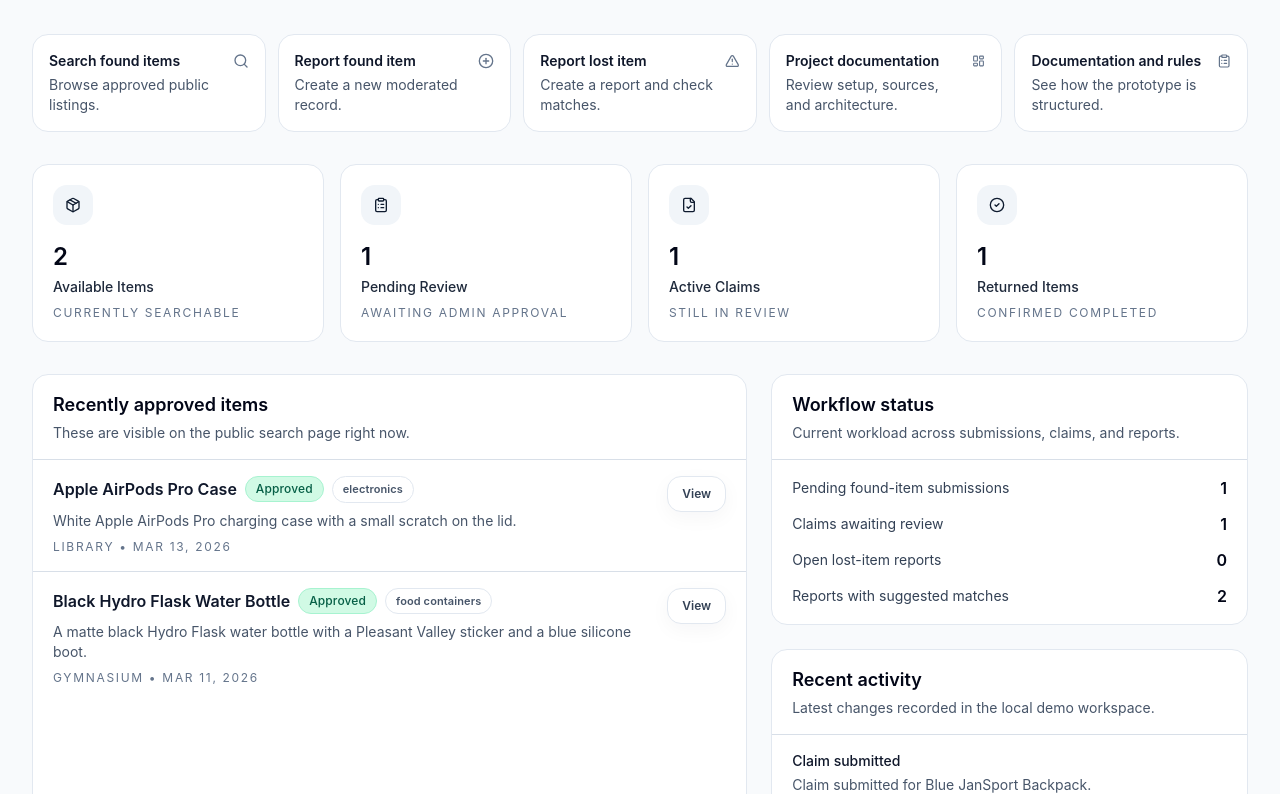
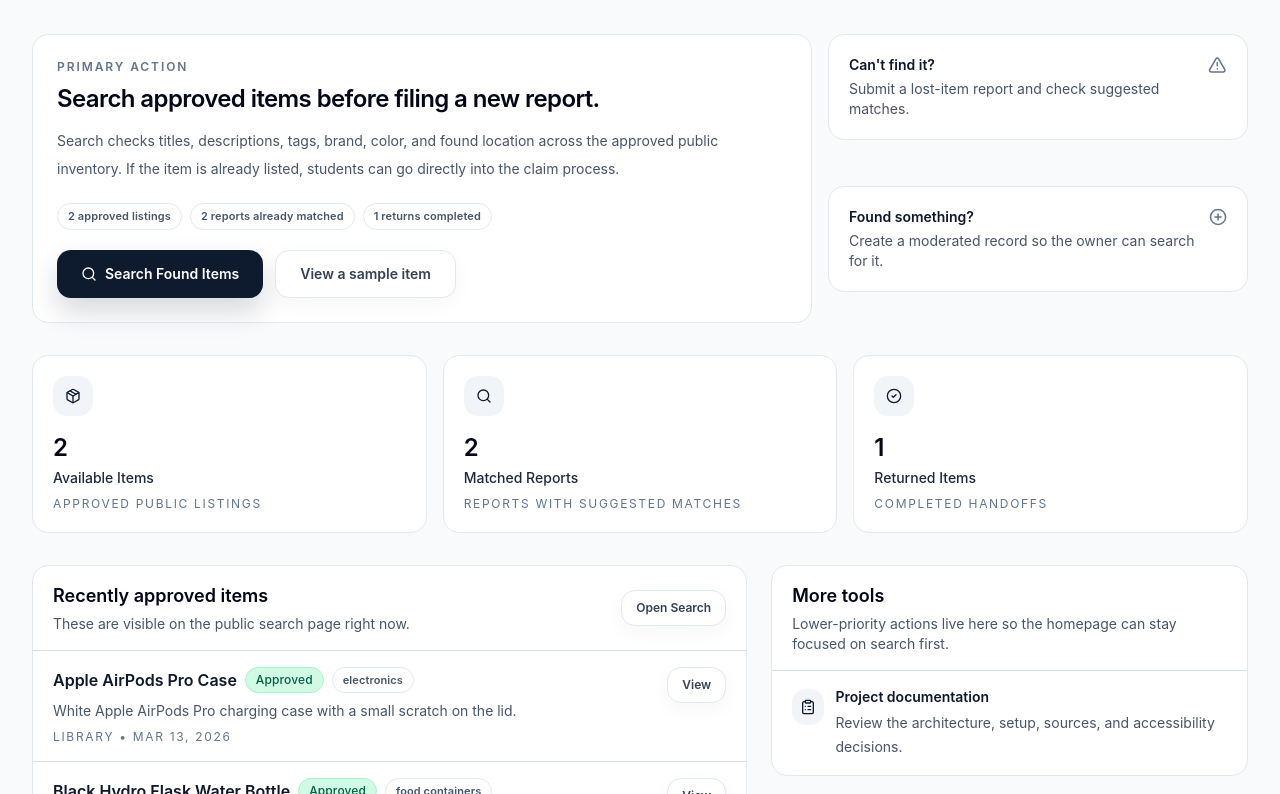
Before and after one commit to sashwatc/WebCodingDev26, a React (Vite) app: page /#/Home in a window 1280 px wide. Shown: the part 266-1060 px from the top of the page. Built offline with nearby package versions, Linux system fonts and the light colour scheme.

Commit message:
Simplify homepage action hierarchy

```diff
--- a/src/pages/Home.jsx
+++ b/src/pages/Home.jsx
@@ -1,6 +1,6 @@
 /**
  * FindBack AI - Home Page
- * Focuses on live system status and direct actions instead of presentation-heavy marketing.
+ * Centers the homepage around one primary action and moves secondary tools lower.
  */
 
 import React from "react";
@@ -17,11 +17,11 @@ import {
   AlertTriangle,
   CheckCircle2,
   ClipboardList,
-  FileCheck,
   LayoutDashboard,
   Package,
   PlusCircle,
   Search,
+  Shield,
 } from "lucide-react";
 
 export default function Home() {
@@ -55,99 +55,119 @@ export default function Home() {
   const openReports = lostReports.filter((report) => report.status === "open");
   const matchedReports = lostReports.filter((report) => report.matched_items?.length > 0);
   const recentApprovedItems = approvedItems.slice(0, 5);
-  const recentActivity = auditLogs.slice(0, 5);
+  const recentActivity = auditLogs.slice(0, 4);
   const isAdminWorkspace = isAdminUser && isAdminMode;
 
-  const stats = [
-    { label: "Available Items", value: approvedItems.length, helper: "currently searchable", icon: Package },
-    { label: "Pending Review", value: pendingItems.length, helper: "awaiting admin approval", icon: ClipboardList },
-    { label: "Active Claims", value: activeClaims.length, helper: "still in review", icon: FileCheck },
-    { label: "Returned Items", value: returnedItems.length, helper: "confirmed completed", icon: CheckCircle2 },
+  const publicStats = [
+    { label: "Available Items", value: approvedItems.length, helper: "approved public listings", icon: Package },
+    { label: "Matched Reports", value: matchedReports.length, helper: "reports with suggested matches", icon: Search },
+    { label: "Returned Items", value: returnedItems.length, helper: "completed handoffs", icon: CheckCircle2 },
   ];
+
+  const moreTools = [
+    user
+      ? {
+          to: "/UserDashboard",
+          title: "My dashboard",
+          description: "Track notifications, claim activity, and updates tied to your account.",
+          icon: LayoutDashboard,
+        }
+      : {
+          to: "/Documentation",
+          title: "Project documentation",
+          description: "Review the architecture, setup, sources, and accessibility decisions.",
+          icon: ClipboardList,
+        },
+    isAdminUser
+      ? {
+          to: "/AdminDashboard",
+          title: "Admin workspace",
+          description: isAdminWorkspace
+            ? "Review pending items, claims, and reports."
+            : "Switch to admin view when you need moderation tools.",
+          icon: Shield,
+        }
+      : null,
+  ].filter(Boolean);
 
   return (
     <div className="page-shell py-10">
       <section className="page-header">
         <span className="page-kicker">School Lost-and-Found System</span>
-        <h1 className="page-title">Report items, search records, and manage claims from one place.</h1>
+        <h1 className="page-title">Start by searching current found-item records.</h1>
         <p className="page-subtitle">
-          This build is organized around the actual workflow: submit a found item, expose only approved listings,
-          collect ownership claims, and keep admin review separate from the public search experience.
+          The homepage is designed around the most common student action first: search what is already available.
+          Reporting and admin tools stay accessible, but they are secondary to the main search workflow.
         </p>
       </section>
 
-      <section className="mb-8 grid gap-3 sm:grid-cols-2 xl:grid-cols-5">
-        <Link to="/Search" className="block">
-          <div className="surface-card p-4">
+      <section className="mb-8 grid gap-4 lg:grid-cols-[minmax(0,1.3fr)_minmax(320px,0.7fr)]">
+        <div className="surface-card p-6">
+          <div className="flex flex-col gap-5">
+            <div>
+              <p className="text-xs font-semibold uppercase tracking-[0.16em] text-slate-500">Primary Action</p>
+              <h2 className="mt-2 text-2xl font-semibold tracking-tight text-slate-950">
+                Search approved items before filing a new report.
+              </h2>
+              <p className="mt-3 max-w-2xl text-sm leading-7 text-slate-600">
+                Search checks titles, descriptions, tags, brand, color, and found location across the approved public
+                inventory. If the item is already listed, students can go directly into the claim process.
+              </p>
+            </div>
+
+            <div className="flex flex-wrap gap-2">
+              <Badge variant="outline">{approvedItems.length} approved listings</Badge>
+              <Badge variant="outline">{matchedReports.length} reports already matched</Badge>
+              <Badge variant="outline">{returnedItems.length} returns completed</Badge>
+            </div>
+
+            <div className="flex flex-wrap gap-3">
+              <Link to="/Search">
+                <Button size="lg" className="gap-2">
+                  <Search className="h-4 w-4" />
+                  Search Found Items
+                </Button>
+              </Link>
+              <Link to="/ItemDetails?id=found_002">
+                <Button size="lg" variant="outline">View a sample item</Button>
+              </Link>
+            </div>
+          </div>
+        </div>
+
+        <div className="grid gap-4 sm:grid-cols-2 lg:grid-cols-1">
+          <Link to="/ReportLost" className="block">
+            <div className="surface-card p-5">
               <div className="flex items-start justify-between gap-3">
                 <div>
-                <p className="text-sm font-semibold text-slate-900">Search found items</p>
-                <p className="mt-1 text-sm text-slate-600">Browse approved public listings.</p>
-              </div>
-              <Search className="h-5 w-5 text-slate-500" />
-            </div>
-          </div>
-        </Link>
-
-        <Link to="/ReportFound" className="block">
-          <div className="surface-card p-4">
-            <div className="flex items-start justify-between gap-3">
-              <div>
-                <p className="text-sm font-semibold text-slate-900">Report found item</p>
-                <p className="mt-1 text-sm text-slate-600">Create a new moderated record.</p>
-              </div>
-              <PlusCircle className="h-5 w-5 text-slate-500" />
-            </div>
-          </div>
-        </Link>
-
-        <Link to="/ReportLost" className="block">
-          <div className="surface-card p-4">
-            <div className="flex items-start justify-between gap-3">
-              <div>
-                <p className="text-sm font-semibold text-slate-900">Report lost item</p>
-                <p className="mt-1 text-sm text-slate-600">Create a report and check matches.</p>
+                  <p className="text-sm font-semibold text-slate-900">Can&apos;t find it?</p>
+                  <p className="mt-1 text-sm text-slate-600">
+                    Submit a lost-item report and check suggested matches.
+                  </p>
                 </div>
                 <AlertTriangle className="h-5 w-5 text-slate-500" />
               </div>
             </div>
           </Link>
 
-        <Link to={user ? "/UserDashboard" : "/Documentation"} className="block">
-          <div className="surface-card p-4">
+          <Link to="/ReportFound" className="block">
+            <div className="surface-card p-5">
               <div className="flex items-start justify-between gap-3">
                 <div>
-                <p className="text-sm font-semibold text-slate-900">{user ? "My dashboard" : "Project documentation"}</p>
+                  <p className="text-sm font-semibold text-slate-900">Found something?</p>
                   <p className="mt-1 text-sm text-slate-600">
-                  {user ? "Track notifications and claim history." : "Review setup, sources, and architecture."}
+                    Create a moderated record so the owner can search for it.
                   </p>
                 </div>
-              <LayoutDashboard className="h-5 w-5 text-slate-500" />
+                <PlusCircle className="h-5 w-5 text-slate-500" />
               </div>
             </div>
           </Link>
-
-        <Link to={isAdminUser ? "/AdminDashboard" : "/Documentation"} className="block">
-          <div className="surface-card p-4">
-            <div className="flex items-start justify-between gap-3">
-              <div>
-                <p className="text-sm font-semibold text-slate-900">{isAdminUser ? "Admin workspace" : "Documentation and rules"}</p>
-                <p className="mt-1 text-sm text-slate-600">
-                  {isAdminUser
-                    ? isAdminWorkspace
-                      ? "Review pending items and claims."
-                      : "Switch to admin view to moderate records."
-                    : "See how the prototype is structured."}
-                </p>
         </div>
-              <ClipboardList className="h-5 w-5 text-slate-500" />
-            </div>
-          </div>
-        </Link>
       </section>
 
-      <section className="mb-8 grid gap-4 sm:grid-cols-2 xl:grid-cols-4">
-        {stats.map((stat) => (
+      <section className="mb-8 grid gap-4 sm:grid-cols-3">
+        {publicStats.map((stat) => (
           <div key={stat.label} className="stat-panel">
             <div className="mb-4 flex h-10 w-10 items-center justify-center rounded-md bg-slate-100 text-primary">
               <stat.icon className="h-4 w-4" />
@@ -161,9 +181,14 @@ export default function Home() {
 
       <section className="grid gap-6 xl:grid-cols-[minmax(0,1.2fr)_minmax(280px,0.8fr)]">
         <div className="surface-card">
-          <div className="border-b px-5 py-4">
+          <div className="flex items-center justify-between gap-4 border-b px-5 py-4">
+            <div>
               <h2 className="text-lg font-semibold text-slate-950">Recently approved items</h2>
               <p className="mt-1 text-sm text-slate-600">These are visible on the public search page right now.</p>
+            </div>
+            <Link to="/Search">
+              <Button variant="outline" size="sm">Open Search</Button>
+            </Link>
           </div>
 
           {recentApprovedItems.length > 0 ? (
@@ -197,8 +222,34 @@ export default function Home() {
         <div className="space-y-6">
           <div className="surface-card">
             <div className="border-b px-5 py-4">
-              <h2 className="text-lg font-semibold text-slate-950">Workflow status</h2>
-              <p className="mt-1 text-sm text-slate-600">Current workload across submissions, claims, and reports.</p>
+              <h2 className="text-lg font-semibold text-slate-950">More tools</h2>
+              <p className="mt-1 text-sm text-slate-600">
+                Lower-priority actions live here so the homepage can stay focused on search first.
+              </p>
+            </div>
+            <div className="divide-y">
+              {moreTools.map((tool) => (
+                <Link key={tool.title} to={tool.to} className="block px-5 py-4 hover:bg-slate-50">
+                  <div className="flex items-start gap-3">
+                    <div className="mt-0.5 flex h-9 w-9 items-center justify-center rounded-md bg-slate-100 text-primary">
+                      <tool.icon className="h-4 w-4" />
+                    </div>
+                    <div>
+                      <p className="text-sm font-semibold text-slate-900">{tool.title}</p>
+                      <p className="mt-1 text-sm leading-6 text-slate-600">{tool.description}</p>
+                    </div>
+                  </div>
+                </Link>
+              ))}
+            </div>
+          </div>
+
+          {isAdminWorkspace && (
+            <>
+              <div className="surface-card">
+                <div className="border-b px-5 py-4">
+                  <h2 className="text-lg font-semibold text-slate-950">Admin summary</h2>
+                  <p className="mt-1 text-sm text-slate-600">Moderation workload is shown only in admin mode.</p>
                 </div>
                 <div className="space-y-3 px-5 py-4">
                   <div className="flex items-center justify-between gap-4">
@@ -213,16 +264,12 @@ export default function Home() {
                     <span className="text-sm text-slate-700">Open lost-item reports</span>
                     <span className="font-semibold text-slate-950">{openReports.length}</span>
                   </div>
-              <div className="flex items-center justify-between gap-4">
-                <span className="text-sm text-slate-700">Reports with suggested matches</span>
-                <span className="font-semibold text-slate-950">{matchedReports.length}</span>
-              </div>
                 </div>
               </div>
 
               <div className="surface-card">
                 <div className="border-b px-5 py-4">
-              <h2 className="text-lg font-semibold text-slate-950">Recent activity</h2>
+                  <h2 className="text-lg font-semibold text-slate-950">Recent admin activity</h2>
                   <p className="mt-1 text-sm text-slate-600">Latest changes recorded in the local demo workspace.</p>
                 </div>
                 {recentActivity.length > 0 ? (
@@ -241,6 +288,8 @@ export default function Home() {
                   <div className="px-5 py-8 text-sm text-slate-500">No activity logged yet.</div>
                 )}
               </div>
+            </>
+          )}
         </div>
       </section>
     </div>
```
Lines whose indentation alone changed are shown as unchanged.
